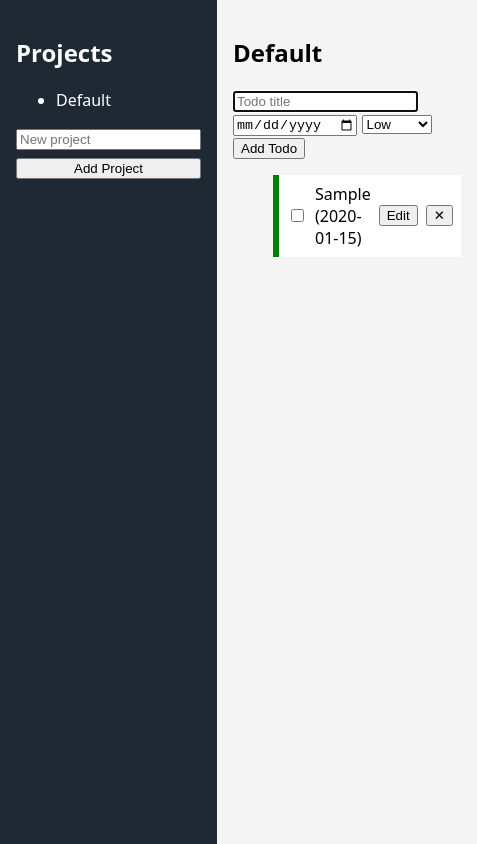
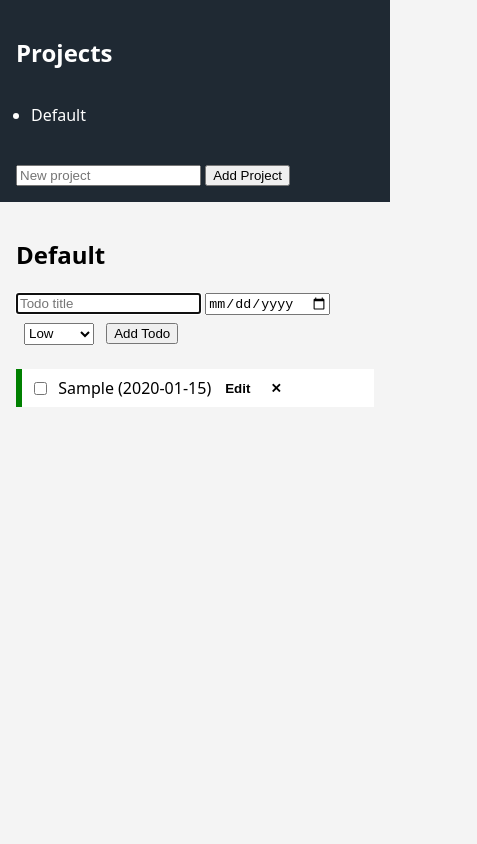
Before and after one commit to Wjpayne/to-do-odin, a website built with Vite: page index.html in a window 390 px wide. Both pictures are taken after typing "Sample", "2020-01-15" into the empty fields and a click on the button "Add Todo". Shown: the whole page, 477 px wide, since content can reach past the window. Built offline with nearby package versions, Linux system fonts and the light colour scheme.

Commit message:
fix styling on the edit todo section, buttons, and inputs

```diff
--- a/index.html
+++ b/index.html
@@ -19,14 +19,14 @@
         <h2 id="current-project"></h2>
 
         <div id="todo-form">
-          <input id="todo-title" placeholder="Todo title" />
-          <input id="todo-date" type="date" />
-          <select id="todo-priority">
+          <input id="todo-title" placeholder="Todo title" required/>
+          <input id="todo-date" type="date" min="" required />
+          <select id="todo-priority" required>
             <option>Low</option>
             <option>Medium</option>
             <option>High</option>
           </select>
-          <button id="add-todo">Add Todo</button>
+          <button id="add-todo" type = "submit">Add Todo</button>
         </div>
 
         <ul id="todo-list"></ul>
--- a/package.json
+++ b/package.json
@@ -6,7 +6,9 @@
   "scripts": {
     "dev": "vite",
     "build": "vite build",
-    "preview": "vite preview"
+    "preview": "vite preview",
+    "predeploy": "npm run build",
+    "deploy": "gh-pages -d dist"
   },
   "devDependencies": {
     "vite": "^7.2.4"
--- a/src/main.js
+++ b/src/main.js
@@ -1,14 +1,16 @@
-import './style.css'
+import "./style.css";
 import Todo from "../modules/todo.js";
 import Project from "../modules/project.js";
 import DOM from "../modules/dom.js";
 import { load, save } from "../modules/storage";
 
+// Hydrate projects and todos from raw data
+
 function hydrateProjects(rawProjects) {
-  return rawProjects.map(p => {
+  return rawProjects.map((p) => {
     const project = new Project(p.name);
     project.id = p.id;
-    project.todos = p.todos.map(t => {
+    project.todos = p.todos.map((t) => {
       const todo = new Todo(t.title, t.dueDate, t.priority);
       todo.id = t.id;
       todo.completed = t.completed;
@@ -18,6 +20,8 @@ function hydrateProjects(rawProjects) {
   });
 }
 
+// Load projects from storage or create default project
+
 let projects = load();
 if (!projects) {
   projects = [new Project("Default")];
@@ -25,12 +29,16 @@ if (!projects) {
   projects = hydrateProjects(projects);
 }
 
+// Application state
+
 let state = {
-  currentProject: projects[0]
+  currentProject: projects[0],
 };
 
 const dom = DOM(projects, state);
 dom.render();
+
+// Add project button handler
 
 document.getElementById("add-project").onclick = () => {
   const input = document.getElementById("project-input");
@@ -42,6 +50,8 @@ document.getElementById("add-project").onclick = () => {
   dom.render();
 };
 
+// Reset todo form inputs
+
 function resetTodoForm() {
   document.getElementById("todo-title").value = "";
   document.getElementById("todo-date").value = "";
@@ -50,6 +60,7 @@ function resetTodoForm() {
   document.getElementById("todo-title").focus();
 }
 
+//add todo button handler
 
 document.getElementById("add-todo").onclick = () => {
   const title = document.getElementById("todo-title").value.trim();
@@ -58,11 +69,24 @@ document.getElementById("add-todo").onclick = () => {
 
   if (!title || !date) return;
 
-  state.currentProject.addTodo(
-    new Todo(title, date, priority)
-  );
+  state.currentProject.addTodo(new Todo(title, date, priority));
 
   save(projects);
   dom.render();
   resetTodoForm();
 };
+
+// Set minimum date for todo date input to today
+
+const dateInput = document.getElementById("todo-date");
+
+function setMinDate() {
+  const today = new Date();
+  const yyyy = today.getFullYear();
+  const mm = String(today.getMonth() + 1).padStart(2, "0");
+  const dd = String(today.getDate()).padStart(2, "0");
+
+  dateInput.min = `${yyyy}-${mm}-${dd}`;
+}
+
+setMinDate();
--- a/src/style.css
+++ b/src/style.css
@@ -1,5 +1,9 @@
 * {
   box-sizing: border-box;
+}
+
+button{
+  cursor: pointer;
 }
 
 body {
@@ -21,14 +25,19 @@ body {
 }
 
 #sidebar button {
-  width: 100%;
   margin-top: 0.5rem;
+}
+
+#project-list {
+  padding: 15px;
+  cursor: pointer;
 }
 
 main {
   flex: 1;
   padding: 1rem;
 }
+
 
 .todo-item {
   background: white;
@@ -40,7 +49,29 @@ main {
   gap: 0.5rem;
 }
 
-/* Priority colors */
+#todo-list {
+  list-style: none;
+  padding: 0;
+  margin: 1rem 0 0 0;
+}
+
+#todo-list input {
+  margin-right: .2rem;
+}
+
+#todo-list select {
+  margin-left: .6rem;
+}
+
+
+
+#todo-list button {
+  background: transparent;
+  font-weight: bold;
+  border: none;
+}
+
+
 .priority-high {
   border-left-color: red;
 }
@@ -53,8 +84,31 @@ main {
   border-left-color: green;
 }
 
-/* Completed state */
+
 .completed {
   text-decoration: line-through;
   opacity: 0.6;
 }
+
+#project-list button{
+  margin-left: auto;
+  background: transparent;
+  border: none;
+  color: red;
+  font-weight: bold;
+}
+
+#todo-priority {
+  margin: 0.5rem;
+  height:1.4rem
+}
+
+@media (max-width: 600px) {
+  #app {
+    flex-direction: column;
+  }
+
+  #sidebar {
+    width: 100%;
+  }
+}
--- /dev/null
+++ b/vite.config.js
@@ -0,0 +1,7 @@
+import { defineConfig } from "vite";
+
+const repoName = "<to-do-odin>";
+
+export default defineConfig({
+  base: `/${repoName}/`,
+});
```
